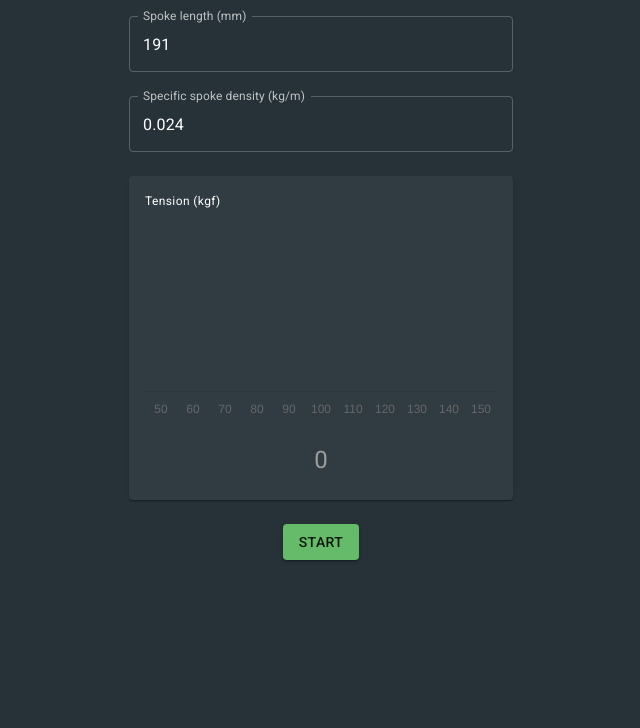
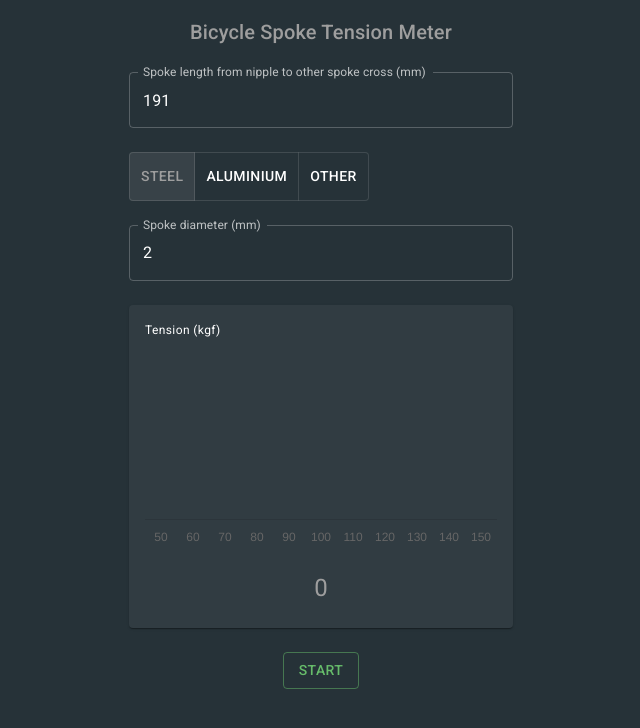
Before and after one commit to eyshella/bicycle-spoke-tension-meter, a Next.js app: page / in a window 1280 px wide. Shown: the top 728 px of the page, without its empty margins (319-959 px from the left). Built offline with nearby package versions, Linux system fonts and the light colour scheme.

Commit message:
add possibility to enter spoke material and diameter instead of specific density; start working on info modal

```diff
--- a/src/app/page.tsx
+++ b/src/app/page.tsx
@@ -2,9 +2,10 @@
 import {useCallback, useEffect, useMemo, useRef, useState} from "react";
 import {AudioSpectrometer} from "@/core/audio-spectrometer";
 import {SpokeTension} from "@/core/spoke-tension";
-import {maxBy, mean} from "lodash";
+import {maxBy, mean, round} from "lodash";
 import {SignalAveraging} from "@/core/signal-averaging";
 import {HomePageView} from "@/app/view";
+import {SpokeMaterial} from "@/app/types";
 
 const DEFAULT_SPOKE_LENGTH_MM = 191
 const DEFAULT_SPOKE_DENSITY_KG_M3 = 0.024
@@ -12,6 +13,13 @@ const DEFAULT_LOWER_TENSION_BOUND_KGF = 50
 const DEFAULT_UPPER_TENSION_BOUND_KGF = 150
 const DEFAULT_AVERAGING_PERIOD_MS = 1000
 const DEFAULT_AMPLITUDE_DEVIATION_THRESHOLD = 3.5
+const DEFAULT_SPOKE_MATERIAL: SpokeMaterial = 'steel'
+const DEFAULT_SPOKE_DIAMETER_MM = 2
+
+const DENSITIES_KG_M3: Omit<Record<SpokeMaterial, number>, 'other'> = {
+    steel: 7800,
+    aluminium: 2699,
+}
 
 const TENSION_METER_SETTINGS_STORAGE_KEY = 'tension_meter_settings'
 
@@ -22,10 +30,13 @@ export default function HomePage() {
     const [settingsLoaded, setSettingsLoaded] = useState(false)
     const [started, setStarted] = useState(false);
     const [spokeLength_MM, setSpokeLength_MM] = useState(DEFAULT_SPOKE_LENGTH_MM);
-    const [spokeDensity_KG_M3, setSpokeDensity_KG_M3] = useState(DEFAULT_SPOKE_DENSITY_KG_M3);
+    const [specificSpokeDensity_KG_M, setSpecificSpokeDensity_KG_M] = useState(DEFAULT_SPOKE_DENSITY_KG_M3);
     const [lowerTensionBound_KGF, setLowerTensionBound_KGF] = useState(DEFAULT_LOWER_TENSION_BOUND_KGF);
     const [upperTensionBound_KGF, setUpperTensionBound_KGF] = useState(DEFAULT_UPPER_TENSION_BOUND_KGF);
     const [averagingPeriod_MS, setAveragingPeriod_MS] = useState(DEFAULT_AVERAGING_PERIOD_MS);
+    const [spokeMaterial, setSpokeMaterial] = useState<SpokeMaterial>(DEFAULT_SPOKE_MATERIAL);
+    const [spokeDiameter_MM, setSpokeDiameter_MM] = useState(DEFAULT_SPOKE_DIAMETER_MM);
+    const [infoDialogOpened, setInfoDialogOpened] = useState(false);
 
     const [spectre_HZ_DB, setSpectre_HZ_DB] = useState<Array<[number, number]>>([]);
 
@@ -33,7 +44,7 @@ export default function HomePage() {
     const amplitude_DB = useMemo(() => maxBy(spectre_HZ_DB, it => it[1])?.[1] ?? 0, [spectre_HZ_DB])
 
     const spokeLength_M = useMemo(() => spokeLength_MM / 1000, [spokeLength_MM])
-    const spokeMass_KG = useMemo(() => spokeLength_M * spokeDensity_KG_M3, [spokeLength_M, spokeDensity_KG_M3])
+    const spokeMass_KG = useMemo(() => spokeLength_M * specificSpokeDensity_KG_M, [spokeLength_M, specificSpokeDensity_KG_M])
     const lowerFrequencyBound_HZ = useMemo(
         () => SpokeTension.fromKGS(lowerTensionBound_KGF).toFrequency(spokeMass_KG, spokeLength_M),
         [lowerTensionBound_KGF, spokeMass_KG, spokeLength_M]
@@ -86,8 +97,17 @@ export default function HomePage() {
     }, [lowerFrequencyBound_HZ, upperFrequencyBound_HZ])
 
     const stopCallback = useCallback(async () => {
+        setSpectre_HZ_DB([])
         await pitchDetectorRef.current.stop()
         setStarted(false);
+    }, [])
+
+    const onOpenInfoDialogCallback = useCallback(() => {
+        setInfoDialogOpened(true)
+    }, [])
+
+    const onCloseInfoDialogCallback = useCallback(() => {
+        setInfoDialogOpened(false)
     }, [])
 
     useEffect(() => {
@@ -113,10 +133,11 @@ export default function HomePage() {
             }
 
             setSpokeLength_MM(settings.spokeLength_MM ?? DEFAULT_SPOKE_LENGTH_MM)
-            setSpokeDensity_KG_M3(settings.spokeDensity_KG_M3 ?? DEFAULT_SPOKE_DENSITY_KG_M3)
+            setSpecificSpokeDensity_KG_M(settings.spokeDensity_KG_M3 ?? DEFAULT_SPOKE_DENSITY_KG_M3)
             setLowerTensionBound_KGF(settings.lowerTensionBound_KGF ?? DEFAULT_LOWER_TENSION_BOUND_KGF)
             setUpperTensionBound_KGF(settings.upperTensionBound_KGF ?? DEFAULT_UPPER_TENSION_BOUND_KGF)
             setAveragingPeriod_MS(settings.averagingPeriod_MS ?? DEFAULT_AVERAGING_PERIOD_MS)
+            setSpokeMaterial(settings.spokeMaterial ?? DEFAULT_SPOKE_MATERIAL)
         } catch (e) {
             console.log(`Local storage read error ${e}`)
         } finally {
@@ -131,19 +152,32 @@ export default function HomePage() {
 
         localStorage.setItem(TENSION_METER_SETTINGS_STORAGE_KEY, JSON.stringify({
             spokeLength_MM,
-            spokeDensity_KG_M3,
+            spokeDensity_KG_M3: specificSpokeDensity_KG_M,
             lowerTensionBound_KGF,
             upperTensionBound_KGF,
-            averagingPeriod_MS
+            averagingPeriod_MS,
+            spokeMaterial,
         }))
     }, [
         settingsLoaded,
         spokeLength_MM,
-        spokeDensity_KG_M3,
+        specificSpokeDensity_KG_M,
         lowerTensionBound_KGF,
         upperTensionBound_KGF,
-        averagingPeriod_MS
+        averagingPeriod_MS,
+        spokeMaterial
     ]);
+
+    useEffect(() => {
+        if (spokeMaterial === 'other') {
+            return
+        }
+
+        const density_KG_M3 = DENSITIES_KG_M3[spokeMaterial]
+        setSpecificSpokeDensity_KG_M(
+            round(density_KG_M3*Math.PI*(spokeDiameter_MM/2/1000)**2, 4)
+        )
+    }, [spokeMaterial, spokeDiameter_MM]);
 
     if (!settingsLoaded) {
         return null
@@ -159,8 +193,8 @@ export default function HomePage() {
         onLowerTensionBound_KGF_Change={setLowerTensionBound_KGF}
         upperTensionBound_KGF={upperTensionBound_KGF}
         onUpperTensionBound_KGF_Change={setUpperTensionBound_KGF}
-        spokeDensity_KG_M3={spokeDensity_KG_M3}
-        onSpokeDensity_KG_M3_Change={setSpokeDensity_KG_M3}
+        specificSpokeDensity_KG_M={specificSpokeDensity_KG_M}
+        onSpecificSpokeDensity_KG_M_Change={setSpecificSpokeDensity_KG_M}
         spokeLength_MM={spokeLength_MM}
         onSpokeLength_MM_Change={setSpokeLength_MM}
         spectre_KGF_DB={spectre_KGF_DB}
@@ -170,5 +204,12 @@ export default function HomePage() {
         upperFrequencyBound_HZ={upperFrequencyBound_HZ}
         amplitudeDeviation={amplitudeDeviation}
         amplitudeDeviationReliable={amplitudeDeviationReliable}
+        spokeMaterial={spokeMaterial}
+        onSpokeMaterialChange={setSpokeMaterial}
+        spokeDiameter_MM={spokeDiameter_MM}
+        onSpokeDiameter_MM_Change={setSpokeDiameter_MM}
+        infoDialogOpened={infoDialogOpened}
+        onCloseInfoDialog={onCloseInfoDialogCallback}
+        onOpenInfoDialog={onOpenInfoDialogCallback}
     />;
 }
--- /dev/null
+++ b/src/app/types.ts
@@ -0,0 +1 @@
+export type SpokeMaterial = 'steel' | 'aluminium' | 'other'
--- a/src/app/view.tsx
+++ b/src/app/view.tsx
@@ -4,16 +4,28 @@ import {ceil, floor, forOwn, groupBy, mean, round} from "lodash";
 import Chart from 'chart.js/auto';
 import Button from '@mui/material/Button';
 import {blueGrey, deepOrange, green, grey, lightGreen, teal} from "@mui/material/colors";
-import {Card, CardContent, CardHeader, createTheme, TextField, ThemeProvider, Typography} from "@mui/material";
+import {
+    Card,
+    CardContent,
+    CardHeader,
+    createTheme,
+    TextField,
+    ThemeProvider, ToggleButton,
+    ToggleButtonGroup,
+    Typography
+} from "@mui/material";
+import {SpokeMaterial} from "@/app/types";
+// import InfoIcon from '@mui/icons-material/InfoOutlined';
+// import {InfoDialog} from "@/components/info-dialog";
 
-const MIN_DB = -150
+const CHART_Y_MIN = -150
 const CHART_X_TICKS_AMOUNT = 10
 
 type Props = {
     spokeLength_MM: number
     onSpokeLength_MM_Change: (value: number) => void
-    spokeDensity_KG_M3: number
-    onSpokeDensity_KG_M3_Change: (value: number) => void
+    specificSpokeDensity_KG_M: number
+    onSpecificSpokeDensity_KG_M_Change: (value: number) => void
     lowerTensionBound_KGF: number,
     onLowerTensionBound_KGF_Change: (value: number) => void
     upperTensionBound_KGF: number,
@@ -30,6 +42,13 @@ type Props = {
     onStart: () => void
     onStop: () => void
     amplitudeDeviationReliable: boolean
+    spokeMaterial: SpokeMaterial
+    onSpokeMaterialChange: (value: SpokeMaterial) => void
+    spokeDiameter_MM: number
+    onSpokeDiameter_MM_Change: (value: number) => void
+    infoDialogOpened: boolean
+    onOpenInfoDialog: () => void
+    onCloseInfoDialog: () => void
 }
 
 const darkTheme = createTheme({
@@ -47,8 +66,8 @@ export const HomePageView = memo((props: Props) => {
     const {
         spokeLength_MM,
         onSpokeLength_MM_Change,
-        spokeDensity_KG_M3,
-        onSpokeDensity_KG_M3_Change,
+        specificSpokeDensity_KG_M,
+        onSpecificSpokeDensity_KG_M_Change,
         lowerTensionBound_KGF,
         onLowerTensionBound_KGF_Change,
         upperTensionBound_KGF,
@@ -60,7 +79,17 @@ export const HomePageView = memo((props: Props) => {
         started,
         onStart,
         onStop,
-        amplitudeDeviationReliable
+        amplitudeDeviationReliable,
+        spokeMaterial,
+        onSpokeMaterialChange,
+        spokeDiameter_MM,
+        onSpokeDiameter_MM_Change,
+        infoDialogOpened,
+        onOpenInfoDialog,
+        onCloseInfoDialog,
+        amplitudeDeviation,
+        lowerFrequencyBound_HZ,
+        upperFrequencyBound_HZ
     } = props
 
     const canvasRef = useRef<HTMLCanvasElement>(null);
@@ -87,7 +116,7 @@ export const HomePageView = memo((props: Props) => {
                         y: {
                             type: 'linear',
                             min: 0,
-                            max: -MIN_DB,
+                            max: -CHART_Y_MIN,
                             display: false,
                             grid: {
                                 display: false
@@ -146,7 +175,7 @@ export const HomePageView = memo((props: Props) => {
             labels: bars.map(([frequency]) => frequency),
             datasets: [
                 {
-                    data: bars.map(([, amplitude]) => amplitude - MIN_DB),
+                    data: bars.map(([, amplitude]) => amplitude - CHART_Y_MIN),
                     backgroundColor: barColors,
                     barThickness: 'flex'
                 },
@@ -157,10 +186,35 @@ export const HomePageView = memo((props: Props) => {
 
     return (
         <ThemeProvider theme={darkTheme}>
+            {/*<InfoDialog*/}
+            {/*    open={infoDialogOpened}*/}
+            {/*    onClose={onCloseInfoDialog}*/}
+            {/*    lowerTensionBound_KGF={lowerTensionBound_KGF}*/}
+            {/*    onLowerTensionBound_KGF_Change={onLowerTensionBound_KGF_Change}*/}
+            {/*    upperTensionBound_KGF={upperTensionBound_KGF}*/}
+            {/*    onUpperTensionBound_KGF_Change={onUpperTensionBound_KGF_Change}*/}
+            {/*    averagingPeriod_MS={averagingPeriod_MS}*/}
+            {/*    onAveragingPeriod_MS_Change={onAveragingPeriod_MS_Change}*/}
+            {/*    amplitudeDeviation={amplitudeDeviation}*/}
+            {/*    lowerFrequencyBound_HZ={lowerFrequencyBound_HZ}*/}
+            {/*    upperFrequencyBound_HZ={upperFrequencyBound_HZ}*/}
+            {/*/>*/}
             <main className={"flex flex-col items-center justify-start w-full p-4"}>
+                <div className={"flex flex-row items-center justify-center w-96 max-w-full mb-6 gap-4"}>
+                    <Typography
+                        textAlign={'center'}
+                        variant={'h6'}
+                        color={'primary'}
+                    >
+                        Bicycle Spoke Tension Meter
+                    </Typography>
+                    {/*<Button onClick={onOpenInfoDialog} variant={"text"} color={"info"} disabled={infoDialogOpened}>*/}
+                    {/*    <InfoIcon />*/}
+                    {/*</Button>*/}
+                </div>
                 <div className={"flex flex-col items-stretch justify-start w-96 max-w-full mb-6"}>
                     <TextField
-                        label="Spoke length (mm)"
+                        label="Spoke length from nipple to other spoke cross (mm)"
                         variant="outlined"
                         color={"primary"}
                         value={spokeLength_MM}
@@ -169,52 +223,45 @@ export const HomePageView = memo((props: Props) => {
                     />
                 </div>
                 <div className={"flex flex-col items-stretch justify-start w-96 max-w-full mb-6"}>
+                    <ToggleButtonGroup
+                        color="primary"
+                        exclusive
+                        disabled={started}
+                        aria-label="Material"
+                        value={spokeMaterial}
+                        onChange={(_, it) => onSpokeMaterialChange(it)}
+                    >
+                        <ToggleButton value="steel">Steel</ToggleButton>
+                        <ToggleButton value="aluminium">Aluminium</ToggleButton>
+                        <ToggleButton value="other">Other</ToggleButton>
+                    </ToggleButtonGroup>
+                </div>
+                {
+                    spokeMaterial !== 'other' &&
+                    <div className={"flex flex-col items-stretch justify-start w-96 max-w-full mb-6"}>
+                        <TextField
+                            label="Spoke diameter (mm)"
+                            variant="outlined"
+                            color={"primary"}
+                            value={spokeDiameter_MM}
+                            onChange={it => onSpokeDiameter_MM_Change(+it.target.value)}
+                            disabled={started}
+                        />
+                    </div>
+                }
+                {
+                    spokeMaterial === 'other' &&
+                    <div className={"flex flex-col items-stretch justify-start w-96 max-w-full mb-6"}>
                         <TextField
                             label="Specific spoke density (kg/m)"
                             variant="outlined"
                             color={"primary"}
-                        value={spokeDensity_KG_M3}
-                        onChange={it => onSpokeDensity_KG_M3_Change(+it.target.value)}
+                            value={specificSpokeDensity_KG_M}
+                            onChange={it => onSpecificSpokeDensity_KG_M_Change(+it.target.value)}
                             disabled={started}
                         />
                     </div>
-                {/*<div className={"flex flex-col items-stretch justify-start w-96 max-w-full mb-6"}>*/}
-                {/*    <div className={"font-sans text-white text-base"}>*/}
-                {/*        Lower tension bound (kgf)*/}
-                {/*    </div>*/}
-                {/*    <input className={"font-sans text-white text-base border-white border-2 border-solid p-2 rounded"}*/}
-                {/*           type={"number"} value={lowerTensionBound_KGF}*/}
-                {/*           disabled={started}*/}
-                {/*           onChange={it => onLowerTensionBound_KGF_Change(+it.target.value)}/>*/}
-                {/*</div>*/}
-                {/*<div className={"flex flex-col items-stretch justify-start w-96 max-w-full mb-6"}>*/}
-                {/*    <div className={"font-sans text-white text-base"}>*/}
-                {/*        Upper tension bound (kgf)*/}
-                {/*    </div>*/}
-                {/*    <input className={"font-sans text-white text-base border-white border-2 border-solid p-2 rounded"}*/}
-                {/*           type={"number"} value={upperTensionBound_KGF}*/}
-                {/*           disabled={started}*/}
-                {/*           onChange={it => onUpperTensionBound_KGF_Change(+it.target.value)}/>*/}
-                {/*</div>*/}
-                {/*<div className={"flex flex-col items-stretch justify-start w-96 max-w-full mb-6"}>*/}
-                {/*    <div className={"font-sans text-white text-base"}>*/}
-                {/*        Averaging period (ms)*/}
-                {/*    </div>*/}
-                {/*    <input className={"font-sans text-white text-base border-white border-2 border-solid p-2 rounded"}*/}
-                {/*           type={"number"} value={averagingPeriod_MS}*/}
-                {/*           disabled={started}*/}
-                {/*           onChange={it => onAveragingPeriod_MS_Change(+it.target.value)}/>*/}
-                {/*</div>*/}
-
-                {/*<div className={"flex flex-col items-stretch justify-start w-96 max-w-full mb-6"}>*/}
-                {/*    <div className={"font-sans text-white text-base"}>*/}
-                {/*        DB bound*/}
-                {/*    </div>*/}
-                {/*    <input className={"font-sans text-white text-base border-white border-2 border-solid p-2 rounded"}*/}
-                {/*           type={"number"} value={dbBoundString}*/}
-                {/*           disabled={started}*/}
-                {/*           onChange={it => setDbBoundString(it.target.value)}/>*/}
-                {/*</div>*/}
+                }
                 <div className={"flex flex-col items-stretch justify-start w-96 max-w-full mb-6"}>
                     <Card variant={'elevation'}>
                         <CardHeader
@@ -228,33 +275,19 @@ export const HomePageView = memo((props: Props) => {
                                 className={"flex flex-col items-center justify-center w-96 max-w-full mb-6 border-border-grey-500"}>
                                 <canvas className={"size-full"} ref={canvasRef}/>
                             </div>
-                            <Typography textAlign={'center'} variant={'h5'} color={amplitudeDeviationReliable ? 'success' : 'primary'}>
+                            <Typography textAlign={'center'} variant={'h5'}
+                                        color={amplitudeDeviationReliable ? 'success' : 'primary'}>
                                 {round(tension_KGF, 2)}
                             </Typography>
                         </CardContent>
                     </Card>
-                    {/*<TextField*/}
-                    {/*    label="Tension (kgf)"*/}
-                    {/*    variant="outlined"*/}
-                    {/*    color={amplitudeDeviationReliable ? 'success' : 'primary'}*/}
-                    {/*    value={round(tension_KGF, 2)}*/}
-                    {/*    disabled={!started}*/}
-                    {/*    focused*/}
-                    {/*/>*/}
-                    {/*<div className={"font-sans text-white text-2xl"}>*/}
-                    {/*    Deviation = {round(amplitudeDeviation, 2)}*/}
-                    {/*</div>*/}
-                    {/*<div className={"font-sans text-white text-base"}>*/}
-                    {/*    Frequency = {round(frequency_HZ, 2)} HZ*/}
-                    {/*</div>*/}
-                    {/*<div className={"font-sans text-white text-base"}>*/}
-                    {/*    Frequency Bound = [{round(lowerFrequencyBound_HZ, 2)}, {round(upperFrequencyBound_HZ, 2)}]*/}
-                    {/*    HZ*/}
-                    {/*</div>*/}
                 </div>
-                <div className={"flex flex-row items-center justify-start gap-4"}>
-                    <Button onClick={started ? onStop : onStart} variant={"contained"}
-                            color={started ? "error" : "success"}>
+                <div className={"flex flex-row items-center justify-start mb-6"}>
+                    <Button
+                        onClick={started ? onStop : onStart}
+                        variant={"outlined"}
+                        color={started ? "error" : "success"}
+                    >
                         {started ? "Stop" : "Start"}
                     </Button>
                 </div>
--- /dev/null
+++ b/src/components/info-dialog/index.tsx
@@ -0,0 +1,62 @@
+"use client"
+import {memo} from "react";
+import Button from '@mui/material/Button';
+import {
+    Dialog, DialogActions, DialogContent, DialogContentText, DialogTitle,
+    TextField,
+} from "@mui/material";
+
+type Props = {
+    open: boolean,
+    onClose: () => void,
+    lowerTensionBound_KGF: number,
+    onLowerTensionBound_KGF_Change: (value: number) => void
+    upperTensionBound_KGF: number,
+    onUpperTensionBound_KGF_Change: (value: number) => void
+    averagingPeriod_MS: number
+    onAveragingPeriod_MS_Change: (value: number) => void
+    amplitudeDeviation: number
+    lowerFrequencyBound_HZ: number,
+    upperFrequencyBound_HZ: number,
+}
+
+export const InfoDialog = memo((props: Props) => {
+    const {
+        open,
+        onClose,
+        lowerTensionBound_KGF,
+        onLowerTensionBound_KGF_Change,
+        upperTensionBound_KGF,
+        onUpperTensionBound_KGF_Change,
+        averagingPeriod_MS,
+        onAveragingPeriod_MS_Change,
+    } = props
+
+    return (
+        <Dialog
+            open={open}
+            onClose={onClose}
+        >
+            <DialogTitle>
+                {"Use Google's location service?"}
+            </DialogTitle>
+            <DialogContent>
+                <DialogContentText>
+                    This is internal settings and parameters that may be useful in some cases.
+                </DialogContentText>
+                <div className={"flex flex-col items-stretch justify-start w-96 max-w-full mb-6"}>
+                    <TextField
+                        label="Lower tension bound (kgf)"
+                        variant="outlined"
+                        color={"primary"}
+                        value={lowerTensionBound_KGF}
+                        onChange={it => onLowerTensionBound_KGF_Change(+it.target.value)}
+                    />
+                </div>
+            </DialogContent>
+            <DialogActions>
+                <Button onClick={onClose} autoFocus>Close</Button>
+            </DialogActions>
+        </Dialog>
+    );
+})
```
Also changed, not shown: 1 other file (tests, documents, lock files or other folders). Lines whose indentation alone changed are shown as unchanged.
